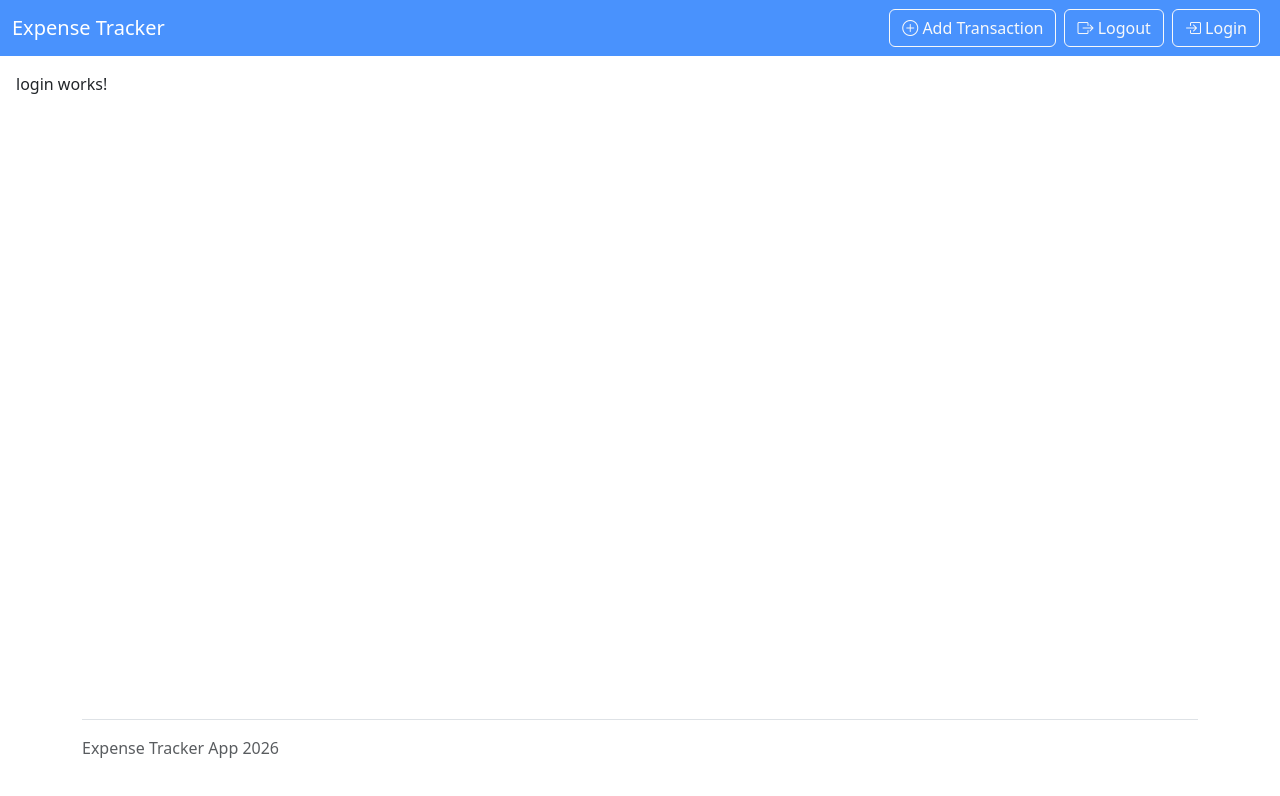
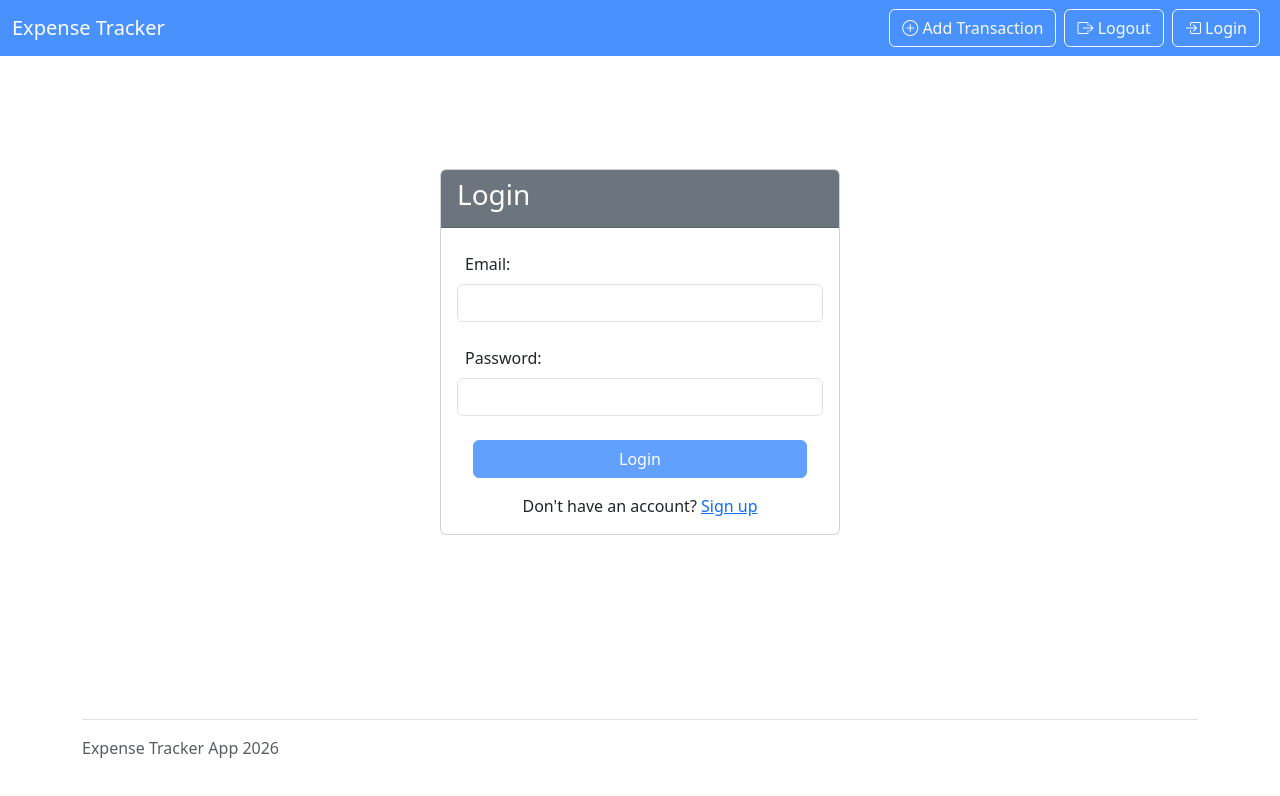
Before and after one commit to ArashKarampour/ExpenseTrackerFullstackApp, an Angular app: page /login in a window 1280 px wide. Shown: the top 796 px of the page. Built offline with nearby package versions, Linux system fonts and the light colour scheme.

Commit message:
feat: adding the login form

```diff
--- a/src/app/components/login/login.component.html
+++ b/src/app/components/login/login.component.html
@@ -1 +1,45 @@
-<p>login works!</p>
+<div id="form" class="d-flex justify-content-center align-items-center">
+    <div class="card">
+        <div class="card-header bg-secondary">
+            <h3 class="card-title text-white">Login</h3>
+        </div>
+        <div class="card-body">
+
+            <div class="alert alert-danger" *ngIf="errorMessage">
+                {{ errorMessage }}
+            </div>
+
+            <form [formGroup]="loginForm" (ngSubmit)="onSubmit()">
+                <div class="mb-3">
+                    <label for="email" class="form-label m-2">Email:</label>
+                    <input type="email" id="email" formControlName="email" [ngClass]="{'is-invalid' : hasError('email', 'required') || hasError('email', 'email')}" class="form-control" required>
+
+                    <div class="invalid-feedback" *ngIf="hasError('email', 'required')">
+                        Email is required!
+                    </div>
+                    <div class="invalid-feedback" *ngIf="hasError('email', 'email')">
+                        Please enter a valid email address!
+                    </div>
+                </div>
+                <div class="mb-3">
+                    <label for="password" class="form-label m-2">Password:</label>
+                    <input type="password" id="password" formControlName="password" [ngClass]="{'is-invalid' : hasError('password', 'required') || hasError('password', 'minlength')}" class="form-control" required>
+
+                    <div class="invalid-feedback" *ngIf="hasError('password', 'required')">
+                        Password is required!
+                    </div>
+                    <div class="invalid-feedback" *ngIf="hasError('password', 'minlength')">
+                        Password should be at least 6 characters long!
+                    </div>
+
+                </div>
+                <div class="d-grid p-2 m-2">
+                    <button type="submit" class="btn btn-primary" [disabled]="!loginForm.valid">Login</button>
+                </div>
+                <div class="text-center">
+                    <span>Don't have an account? </span><a routerLink="/signup">Sign up</a>
+                </div>
+            </form>
+        </div>
+    </div>
+</div>
--- a/src/app/components/login/login.component.scss
+++ b/src/app/components/login/login.component.scss
@@ -0,0 +1,14 @@
+#form{
+    height: 70vh;
+}
+.card{
+    min-width:90%;
+}
+
+
+@media screen and (min-width: 768px) {
+    .card{
+        min-width: 25rem;
+    }
+
+}
--- a/src/app/components/login/login.component.ts
+++ b/src/app/components/login/login.component.ts
@@ -1,12 +1,50 @@
+import { CommonModule } from '@angular/common';
 import { Component } from '@angular/core';
+import { FormBuilder, FormGroup, ReactiveFormsModule, Validators } from '@angular/forms';
+import { Router, RouterModule } from '@angular/router';
+import { AuthService } from '../../services/auth.service';
 
 @Component({
   selector: 'app-login',
   standalone: true,
-  imports: [],
+  imports: [CommonModule, ReactiveFormsModule, RouterModule],
   templateUrl: './login.component.html',
   styleUrl: './login.component.scss'
 })
 export class LoginComponent {
+  loginForm: FormGroup;
+  errorMessage: string | null = null;
 
+  constructor(private fb: FormBuilder, private authService: AuthService, private router: Router) {
+    this.loginForm = this.fb.group(
+      {
+        email: ['', [Validators.required, Validators.email]],
+        password: ['', [Validators.required, Validators.minLength(6)]]
+      }
+      );
+    }
+
+    hasError(controlName: string, errorName: string): boolean {
+      const control = this.loginForm.get(controlName);
+      return control ? (control.dirty || control.touched) && control.hasError(errorName)  : false;
+    }
+
+    onSubmit() {
+
+      this.errorMessage = null; // reset error message on new submission
+
+      if(this.loginForm.valid){
+        const loginData = this.loginForm.value;
+        this.authService.login(loginData)
+        .subscribe({
+          next: () =>{
+            this.router.navigate(['/transactions']);
+          },
+          error: (err) => {
+            console.log(`Error while logging in ${err}`);
+            this.errorMessage = err.error?.message || 'An error occurred during login. Please try again.';
+          }
+        });
+      }
+    }
 }
```
